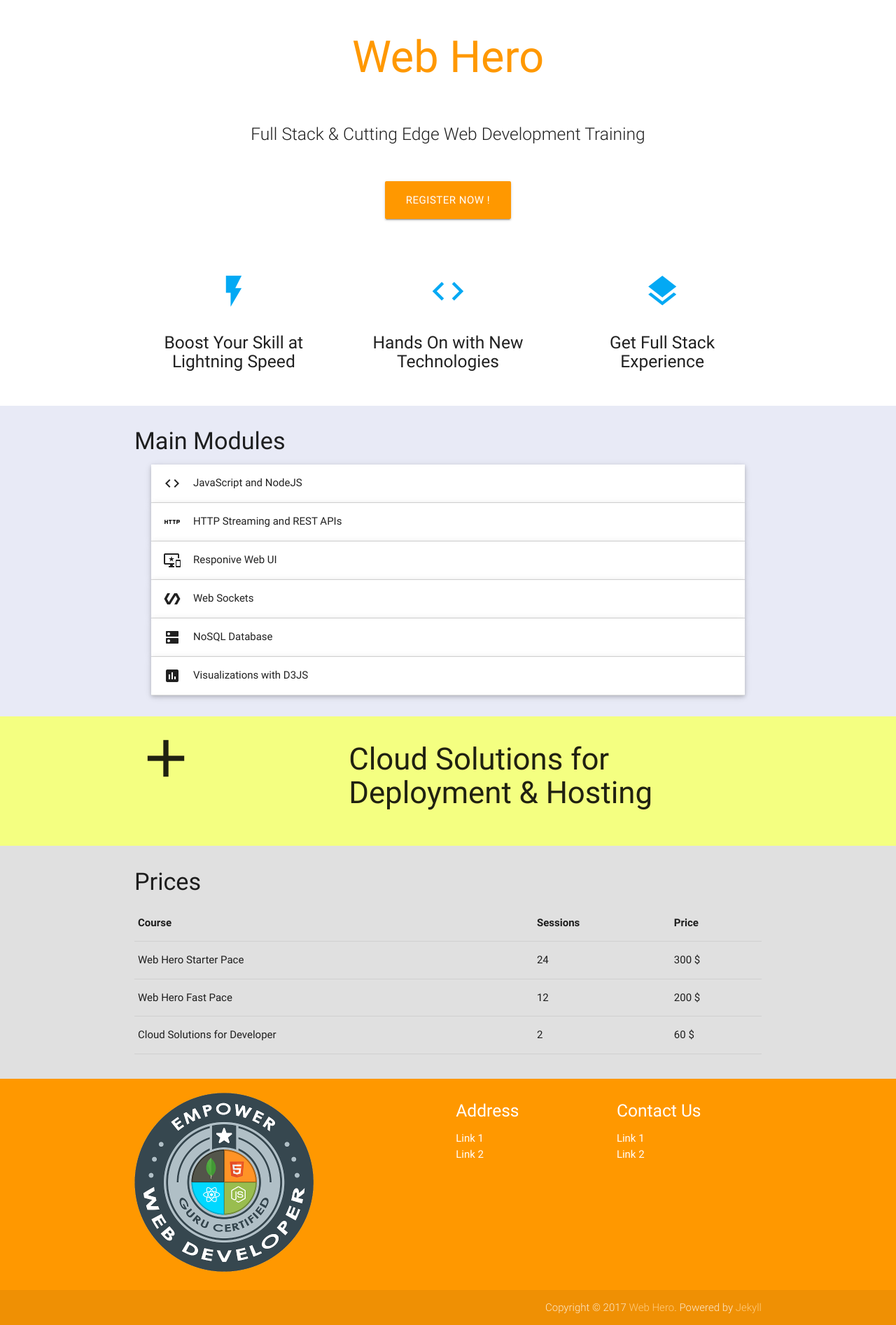
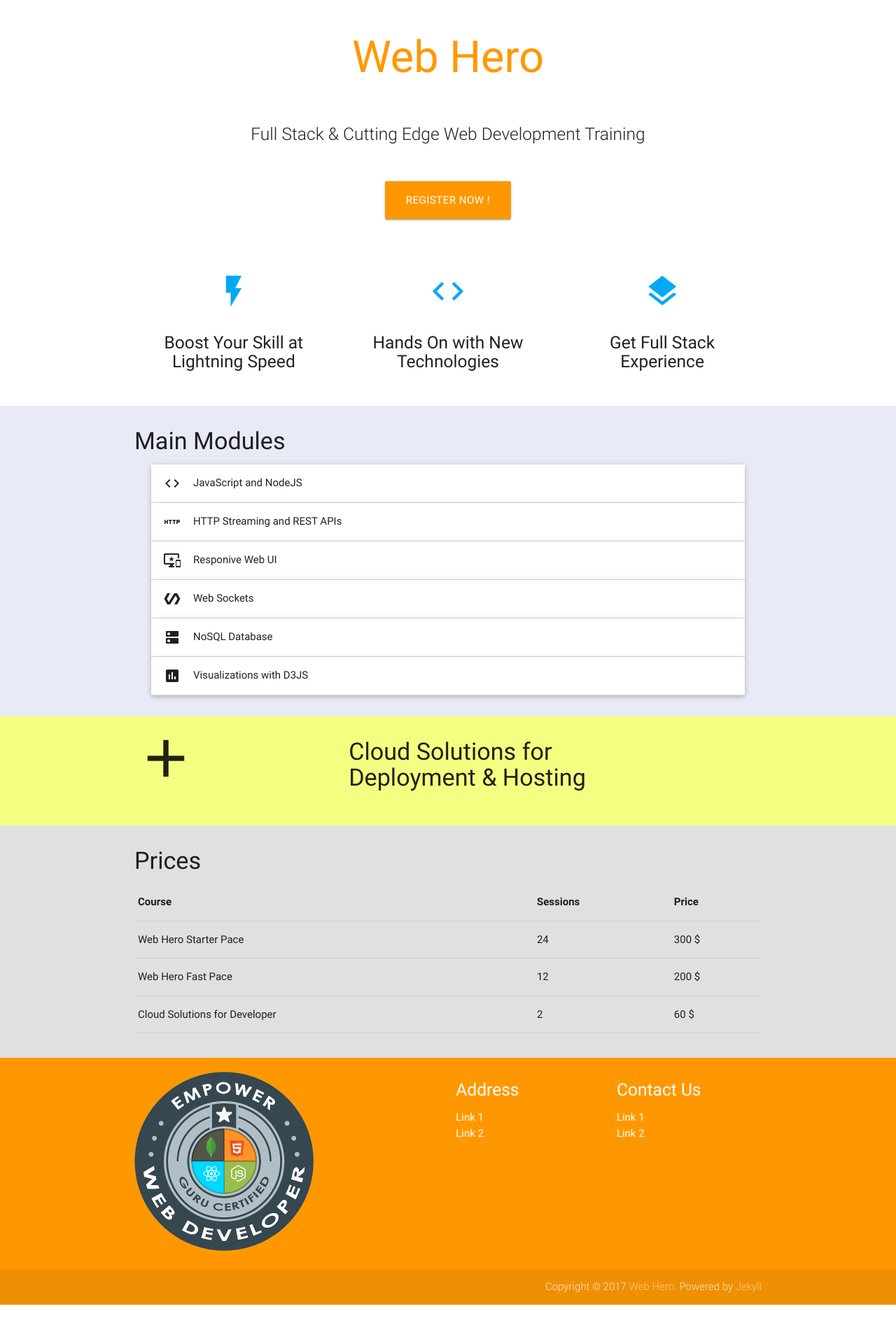
Before and after one commit to bobtrackv3/webhero-xyz, a Jekyll site: the page built from index.md, in a window 1280 px wide. Shown: the whole page at 70% size. Built offline with Jekyll 4.4.1, drawn with Linux system fonts in a browser that asks for light colours; after the commit the page ends 1865 px from its top, so only the background shows below that.

Commit message:
lower font size

```diff
--- a/_layouts/home.html
+++ b/_layouts/home.html
@@ -115,7 +115,7 @@ layout: default
     <i class="large material-icons">add</i>
   </div>
   <div class="col s6">
-    <h3>Cloud Solutions for Deployment & Hosting</h3>
+    <h4>Cloud Solutions for Deployment & Hosting</h4>
   </div>
   </div>
 
```
Also changed, not shown: 2 other files.
